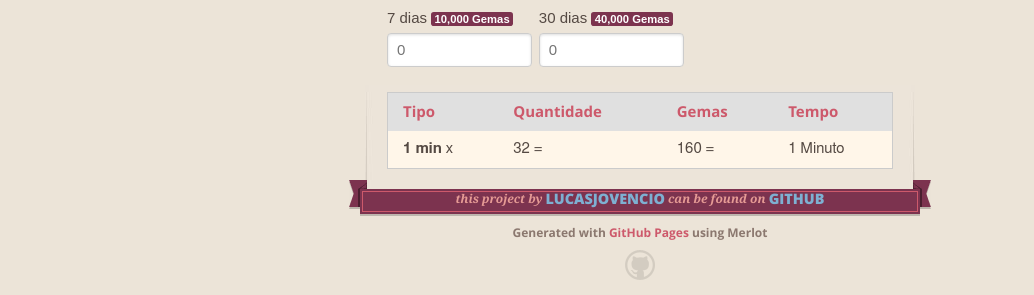
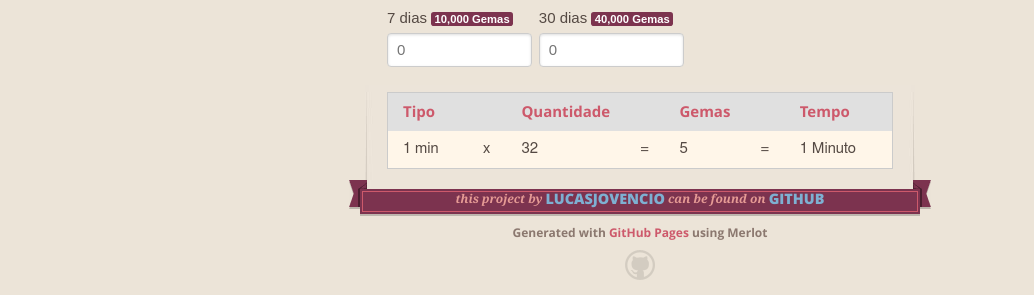
Before and after one commit to lucasjovencio/lordesmobile, a Jekyll site: the page built from index.md, in a window 1280 px wide. Shown: the part 614-909 px from the top of the page, without its empty margins (0-1034 px from the left). Built offline with Jekyll 4.4.1, drawn with Linux system fonts in a browser that asks for light colours; nearby versions of some CDN libraries.

Commit message:
Update resultado_velocidade.html

```diff
--- a/_includes/resultado_velocidade.html
+++ b/_includes/resultado_velocidade.html
@@ -2,19 +2,25 @@
     <table class="pure-table pure-table-no-borde">
         <thead>
             <tr>
-                <th>Tipo</th>
-                <th>Quantidade</th>
-                <th>Gemas</th>
-                <th>Tempo</th>
+                <th width="75" class="txt-right">Tipo</th>
+                <th class="txt-center"></th>
+                <th class="txt-center">Quantidade</th>
+                <th class="txt-center"></th>
+                <th class="txt-center">Gemas</th>
+                <th class="txt-center"></th>
+                <th width="115" class="txt-left">Tempo</th>
             </tr>
         </thead>
 
         <tbody>
             <tr>
-                <td><b>1 min</b> x</td>
-                <td>32 =</td>
-                <td>160 =</td>
-                <td>1 Minuto</td>
+                <td class="txt-right">1 min</td>
+                <td width="10" class="txt-center">x</td>
+                <td class="txt-center">32</td>
+                <td width="10" class="txt-center">=</td>
+                <td class="txt-center">5</td>
+                <td width="10" class="txt-center">=</td>
+                <td class="txt-center">1 Minuto</td>
             </tr>
 
         </tbody>
```
